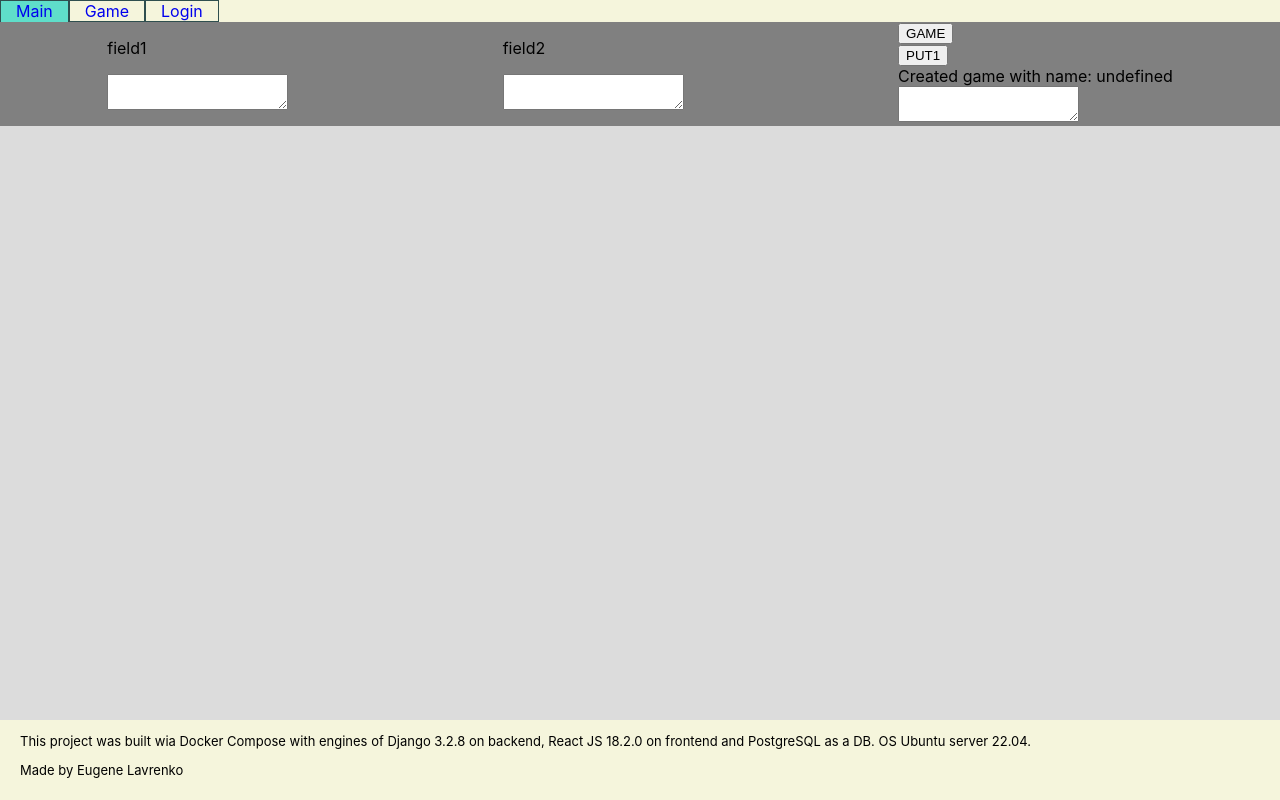
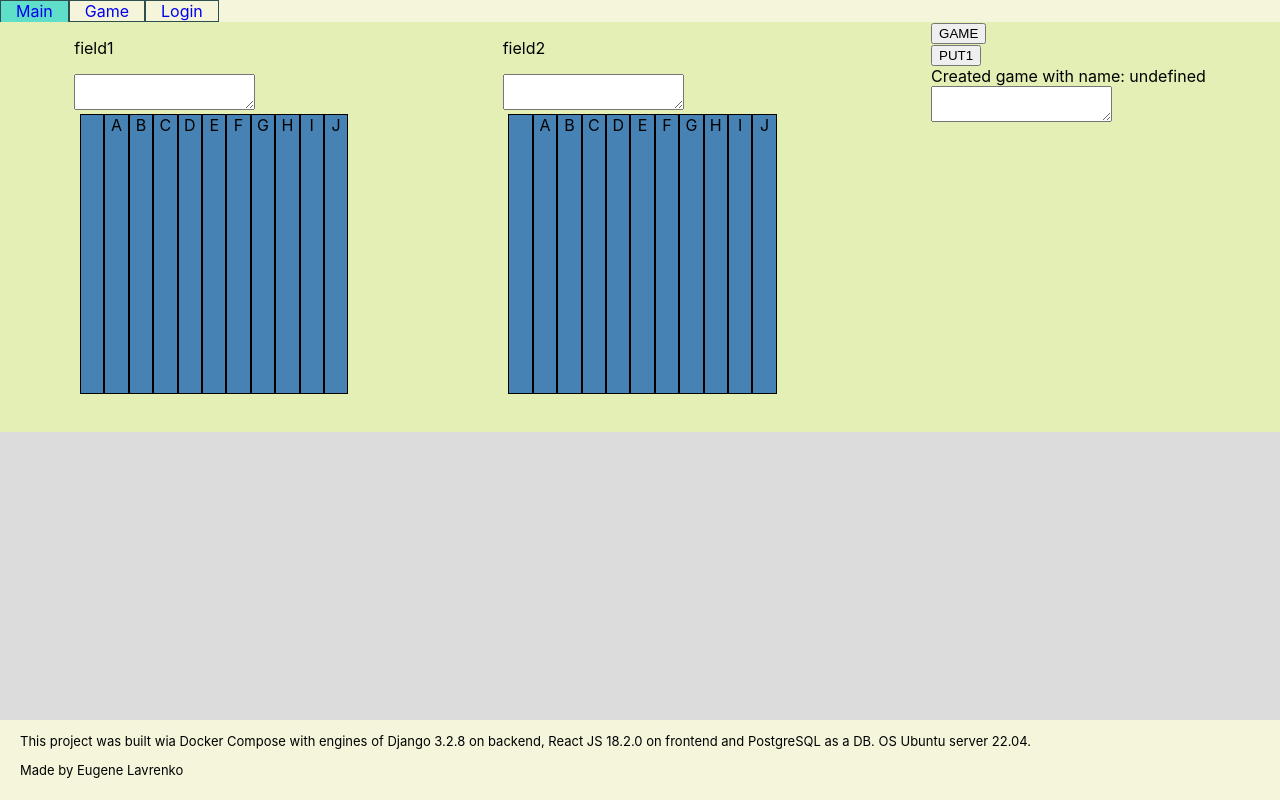
Before and after one commit to adm-lev/Universe, a React (Create React App) app in the folder frontend/: page /game/field in a window 1280 px wide. Built offline with nearby package versions, Linux system fonts and the light colour scheme.

Commit message:
showing cells and ships

```diff
--- a/frontend/src/App.js
+++ b/frontend/src/App.js
@@ -68,6 +68,8 @@ class App extends React.Component {
     const token = cookies.get('token');
     const gameName = cookies.get('currentGameName');
     const gameId = cookies.get('currentGameId');
+    const cells = cookies.get('myCells');
+    const ships = cookies.get('myShips');
     // if (token['access']) {
     // if (token) {
       this.setState({
@@ -76,7 +78,9 @@ class App extends React.Component {
         'loggedAs': user,
         'token': token,
         'currentGameName': gameName,
-        'currentGameId': gameId
+        'currentGameId': gameId,
+        'myShips': ships,
+        'myCells': cells,
       }, () => this.loadData());
   }
 
@@ -131,8 +135,11 @@ class App extends React.Component {
       }
       parentEl.classList.add('menu-selected')
     }
+  }
 
-  }
+
+
+
 // *******************************ELEMENTS DECORATING*************************************
 // ********************************GAME ACTIONS******************************************
 
@@ -143,13 +150,13 @@ createGame () {
     player: this.state.loggedAs
   };
 
-  const textEl = document.querySelector('#text')
-  const textEl1 = document.querySelector('#text1')
-  const textEl2 = document.querySelector('#text2')
+  // const textEl = document.querySelector('#text')
+  // const textEl1 = document.querySelector('#text1')
+  // const textEl2 = document.querySelector('#text2')
   console.log('create!')
-  textEl.textContent = ''
-  textEl1.textContent = ''
-  textEl2.textContent = ''
+  // textEl.textContent = ''
+  // textEl1.textContent = ''
+  // textEl2.textContent = ''
 
   const myTeam = 'team1'
 
@@ -160,8 +167,7 @@ createGame () {
 
           const myShips = []
           const myCells = []
-          textEl.textContent = response.data.game.id + '\n'
-          textEl.textContent = response.data.game.name + '\n'
+
 
           for (const ship of response.data.ships1) {
              myShips.push(ship)
@@ -170,16 +176,23 @@ createGame () {
             myCells.push(cell)
          }
 
-          textEl1.textContent = myCells[0].id;
-
           this.setState({
             'myShips': myShips,
             'myCells': myCells,
             'currentGameId': response.data.game.id,
             'currentGameName': response.data.game.name
           })
+
+
           cookies.set('currentGameId', response.data.game.id)
           cookies.set('currentGameName', response.data.game.name)
+          cookies.set('myCells', myCells)
+          cookies.set('myShips', myShips)
+
+          // textEl.textContent = response.data.game.id + '\n'
+          // textEl.textContent = response.data.game.name + '\n'
+
+
         })
         .catch(error => console.log(error))
 
@@ -242,6 +255,7 @@ clearCell () {
 // *********************************RENDER*******************************************
   componentDidMount() {
     this.getTokenStorage();
+    // this.addNumbers();
   }
 
   render() {
@@ -278,12 +292,13 @@ clearCell () {
                                               createGame={() => this.createGame()}
                                               gameName={this.state.currentGameName}/>}/>
 
-              <Route path="field" element={<GameField createGame={() => this.createGame()}
+              <Route path="field" element={<GameField  createGame={() => this.createGame()}
                                         clearCell={() => this.clearCell()}
                                         gameName={this.state.currentGameName}
                                         setState={() => this.setState()}
                                         myCells={this.state.myCells}
                                         myShips={this.state.myShips}
+                                        addNumbers={(numbers) => this.addNumbers(numbers)}
                                         hitCell={(id) => this.hitCell(id)}/>}/>
             </Route>
             <Route path="*" element={<NotFound404/>}/>
--- a/frontend/src/components/GameField.js
+++ b/frontend/src/components/GameField.js
@@ -1,38 +1,81 @@
-import React from "react";
+import { React } from "react";
 // import { Link } from "react-router-dom";
 
-const CellItem = ({cell}) => {
-    return (
-        <li className="cell-item" data-x={cell.xCoordinate} data-y={cell.yCoordinate}>
-             {`${cell.xCoordinate}x${cell.yCoordinate}`}
-        </li>
-    )
-}
+const letters = ['','A', 'B', 'C', 'D', 'E', 'F', 'G', 'H', 'I', 'J'];
 
-const ShipItem = (ship) => {
-    return (
-        <li>
 
-        </li>
-    )
-}
+
+
+// const CellItem = ({cell}) => {
+//     return (
+//         <li className="cell-item" data-x={cell.xCoordinate} data-y={cell.yCoordinate}>
+//              {`${cell.yCoordinate}`}
+//         </li>
+//     )
+// }
+
+// const ShipItem = (ship) => {
+//     return (
+//         <li>
+
+//         </li>
+//     )
+// }
 
 const GameField = ({setState, myShips, myCells, hitCell, gameName, createGame}) => {
+
+    const cellElements = []
+    let cKeys = 0;
+    if (myCells){
+
+        let number = 1;
+        for (const cell of myCells) {
+
+            if (cell.yCoordinate === 1) {
+                cellElements.push(<li className="cell-item" key={cKeys++}>{number++}</li>);
+
+            }
+            cellElements.push(<li className="cell-item" data-x={cell.xCoordinate}
+                                                        data-y={cell.yCoordinate}
+                                                        key={cKeys++}>{''}</li>);
+        }
+    }
+
+    let shipElements = []
+    if (myShips) {
+        let keys = 0;
+
+        shipElements = myShips.map((ship_) => <li   data-type={ship_.shipType}
+                                                    className="fr-ship ship"
+                                                    key={keys++}>{ship_.shipType}</li>)
+        // for (const ship of myShips) {
+        //     shipElements.push(<li className="fr-ship" key={keys++}>{ship.ship_type}</li>)
+        // }
+    }
+
     return (
         <div className="game-field">
             <div className="field-1">
                 <p>field1</p>
                 <textarea id='text1'></textarea><br/>
-                {myCells ? <ul className="cell-list">
-                {myCells.map((cell_) => <CellItem cell={cell_}/>)}
-                </ul> : null}
+                <ul className="cell-list">
+                    {letters.map((letter_) => <li className="cell-item" key={cKeys++}>{letter_}</li>)}
+                    {cellElements}
+                </ul>
+                <ul className="ship-list">
+                    {shipElements}
+                </ul>
             </div>
             <div className="field-2">
                 <p>field2</p>
                 <textarea id='text2'></textarea><br/>
-                {myCells ? <ul className="cell-list">
-                {myCells.map((cell_) => <CellItem cell={cell_}/>)}
-                </ul> : null}
+                <ul className="cell-list">
+                    {letters.map((letter_) => <li className="cell-item" key={cKeys++}>{letter_}</li>)}
+                    {cellElements}
+                </ul>
+                <ul className="ship-list">
+                    {shipElements}
+                </ul>
             </div>
             <div className="field-3">
                 <button  id='get' onClick={() => createGame()}>GAME</button><br/>
--- a/frontend/src/components/GamePreview.js
+++ b/frontend/src/components/GamePreview.js
@@ -19,13 +19,14 @@ const GamePreview = ({createGame, isAuth, gameName}) => {
     return (
         <div className="game-preview">
 
-            {/* {gameName ? <Navigate push to="field"/> : null} */}
+
 
 
             {isAuth() ? <button id='create' onClick={() => createGame()}>
                             Create new game
                         </button > : <Link to="/login">Log in before create game</Link>}
                         <Link to='field'>to field!</Link>
+                        {gameName ? <Navigate push to="field"/> : null}
         </div>
         )
 };
--- a/frontend/src/index.css
+++ b/frontend/src/index.css
@@ -28,55 +28,42 @@ ul, nav {
 .game-field, .game-preview {
   display: flex;
   justify-content: space-around;
-  background-color: gray;
+  background-color: rgb(228, 239, 182);
 }
 
 .cell-list {
   display: flex;
   justify-content:center;
   flex-wrap: wrap;
-  border: 1px solid black;
-  width: 200px;
-  height: 200px;
-  margin: 1.5%;
-  padding: 1.5%;
+  /* border: 1px solid black; */
+  width: 280px;
+  height: 280px;
+  margin: 0;
+  padding: 0%;
 }
 
 .cell-item {
   border: 1px solid black;
-  flex-basis: 16%;
+  flex-basis: 8%;
+  background-color: steelblue;
+  text-align: center;
 }
 
-/* .create-btn {
-  border: 1px solid black;
-  border-radius: 10px;
-  padding: 10px 15px;
-  background-color: antiquewhite;
-  margin: 100px 0 0 10px;
-
-} */
-
-/* .create-btn:hover {
-  background-color: rgba(42, 214, 197, 0.989);
+.ship-list {
+  display: flex;
+  flex-wrap: wrap;
+  text-align: center;
+  padding: 1%;
+  width: 280px;
 }
 
-.project-det-item {
-  background-color: gray;
-} */
-
-/* .user-list, .project-list, .note-list {
-  font-weight: 600;
+.ship {
   border: 1px solid black;
-} */
-
-/* .user-item, .project-item, .note-item, .project-det-item {
-  border: 1px solid black;
-} */
-
-/* .user-item li, .user-list li, .project-item li, .project-list li, .note-item li, .note-list li {
-  height: 50px;
-  padding: 5px;
-} */
+  flex-basis: 30%;
+  border-radius: 14px;
+  margin: 0.5%;
+  background-color: cadetblue;
+}
 
 .menu-item {
   border: 1px solid;
```
Also changed, not shown: 12 other files (tests, documents, lock files or other folders).
